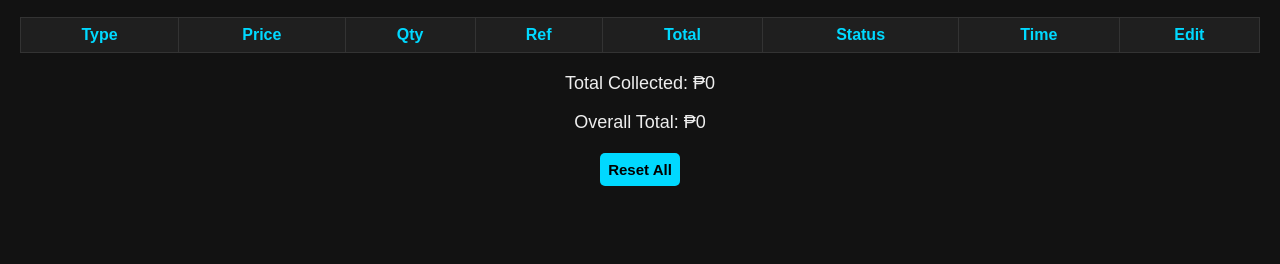
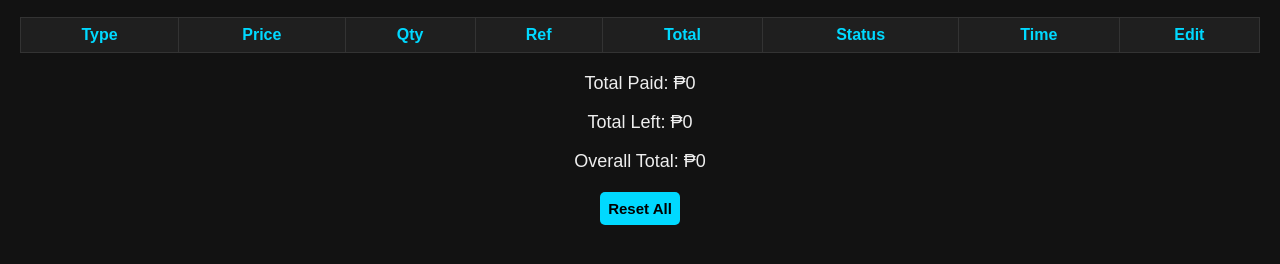
Before and after one commit to PseudoNiYna/Parking, a plain HTML site: page index.html in a window 1280 px wide. Shown: the part 138-402 px from the top of the page. Drawn offline with Linux system fonts and the light colour scheme.

Commit message:
Update index.html

```diff
--- a/index.html
+++ b/index.html
@@ -111,7 +111,8 @@
   </table>
 
   <div class="totals">
-    <p>Total Collected: ₱<span id="paidTotal">0</span></p>
+    <p>Total Paid: ₱<span id="paidTotal">0</span></p>
+    <p>Total Left: ₱<span id="leftTotal">0</span></p>
     <p>Overall Total: ₱<span id="overallTotal">0</span></p>
   </div>
 
@@ -126,6 +127,7 @@
     const addBtn = document.getElementById("addBtn");
     const parkingTable = document.getElementById("parkingTable").querySelector("tbody");
     const paidTotalEl = document.getElementById("paidTotal");
+    const leftTotalEl = document.getElementById("leftTotal");
     const overallTotalEl = document.getElementById("overallTotal");
     const resetBtn = document.getElementById("resetBtn");
     const fileInput = document.getElementById("fileInput");
@@ -142,7 +144,7 @@
 
     function renderTable() {
       parkingTable.innerHTML = "";
-      let paidTotal = 0, overallTotal = 0;
+      let paidTotal = 0, leftTotal = 0, overallTotal = 0;
       const filter = filterStatus.value;
       entries.forEach((entry, index) => {
         if (filter !== "All" && entry.status !== filter) return;
@@ -167,8 +169,10 @@
         parkingTable.appendChild(row);
         overallTotal += entry.total;
         if (entry.status === "Paid") paidTotal += entry.total;
+        if (entry.status === "Left") leftTotal += entry.total;
       });
       paidTotalEl.textContent = paidTotal;
+      leftTotalEl.textContent = leftTotal;
       overallTotalEl.textContent = overallTotal;
     }
 
```
